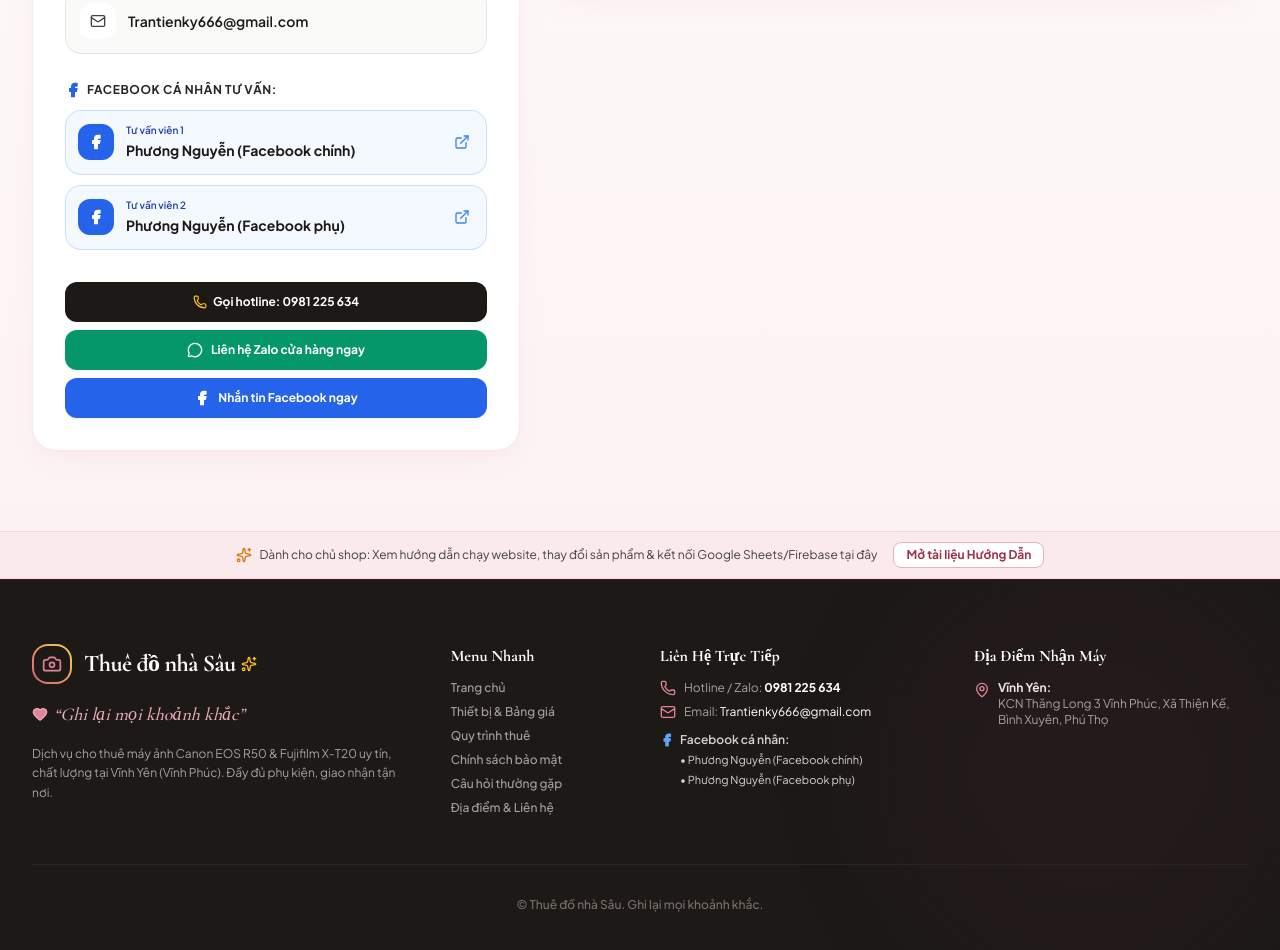
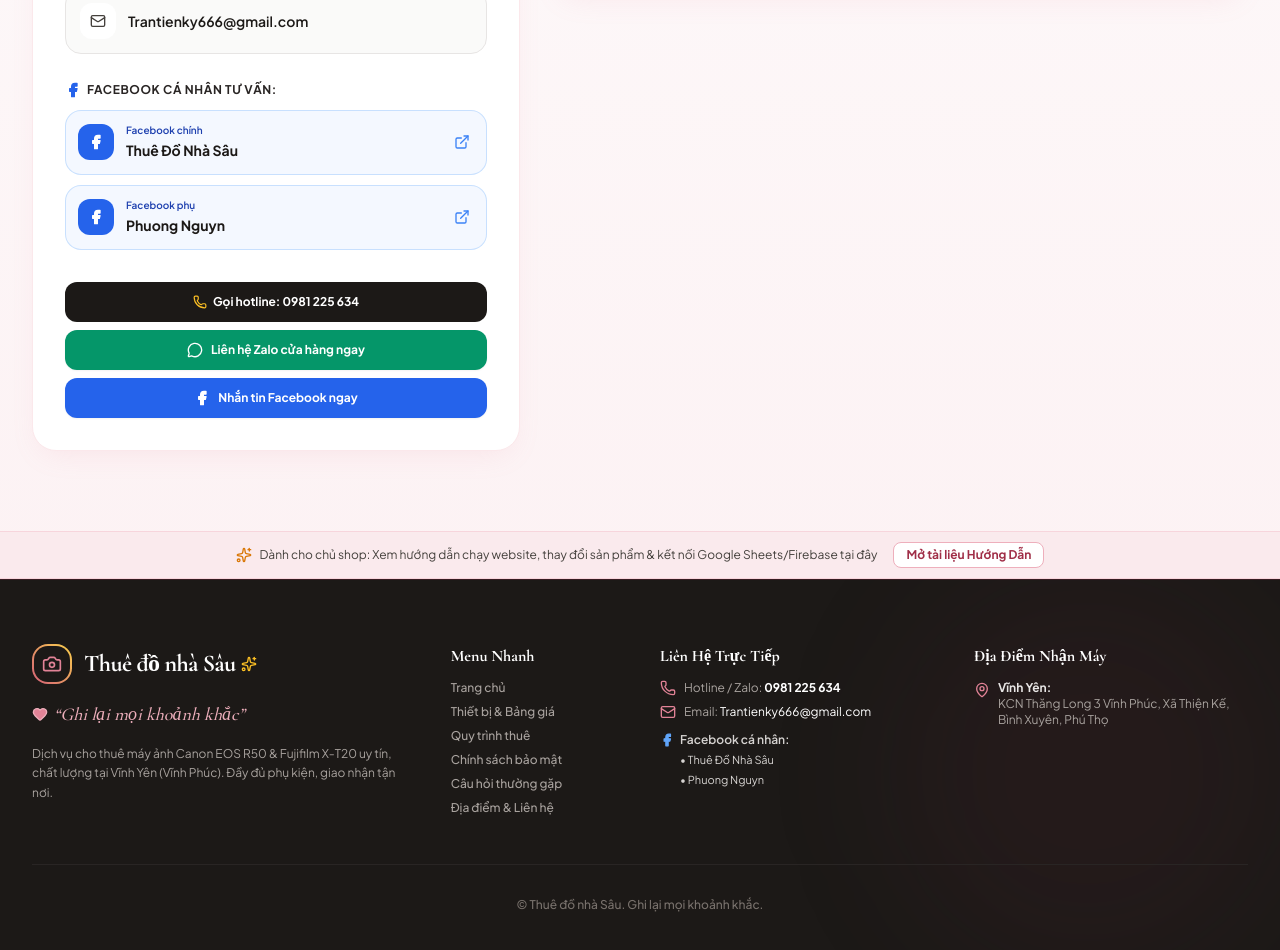
Before and after one commit to nguyentrung171221/thudonhasau, a React (Vite) app: page / in a window 1280 px wide. Shown: the part 10000-10950 px from the top of the page. Built offline with nearby package versions, Linux system fonts and the light colour scheme.

Commit message:
refactor: update contact info and labels
Update Facebook display names and improve contact link labeling for better user clarity.

```diff
--- a/src/components/ContactSection.tsx
+++ b/src/components/ContactSection.tsx
@@ -98,7 +98,7 @@ export const ContactSection: React.FC = () => {
                         <Facebook className="w-4 h-4 fill-white" />
                       </div>
                       <div>
-                        <span className="text-[10px] text-blue-800 font-semibold block">Tư vấn viên {idx + 1}</span>
+                        <span className="text-[10px] text-blue-800 font-semibold block">{idx === 0 ? 'Facebook chính' : 'Facebook phụ'}</span>
                         <span className="font-bold text-stone-900 text-xs sm:text-sm">{fb.name}</span>
                       </div>
                     </div>
--- a/src/data/storeData.ts
+++ b/src/data/storeData.ts
@@ -16,8 +16,8 @@ export const STORE_INFO: StoreInfo = {
   phones: ['0981 225 634'],
   zaloPhones: ['0981 225 634'],
   facebookAccounts: [
-    { name: 'Phương Nguyễn (Facebook chính)', url: 'https://www.facebook.com/phuong.nguyen.139428' },
-    { name: 'Phương Nguyễn (Facebook phụ)', url: 'https://www.facebook.com/phuong.nguyn.184857' }
+    { name: 'Thuê Đồ Nhà Sâu', url: 'https://www.facebook.com/phuong.nguyen.139428' },
+    { name: 'Phuong Nguyn', url: 'https://www.facebook.com/phuong.nguyn.184857' }
   ],
   email: 'Trantienky666@gmail.com',
   locations: [
```
